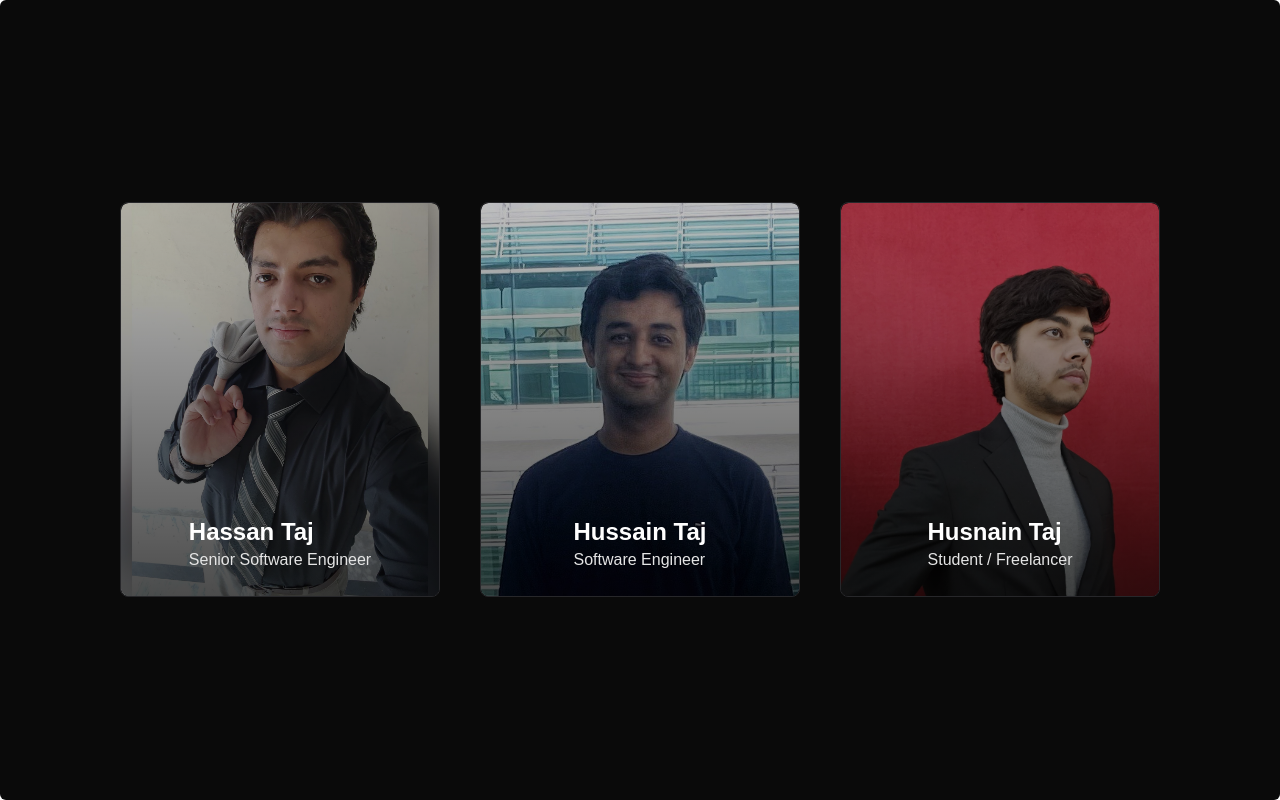
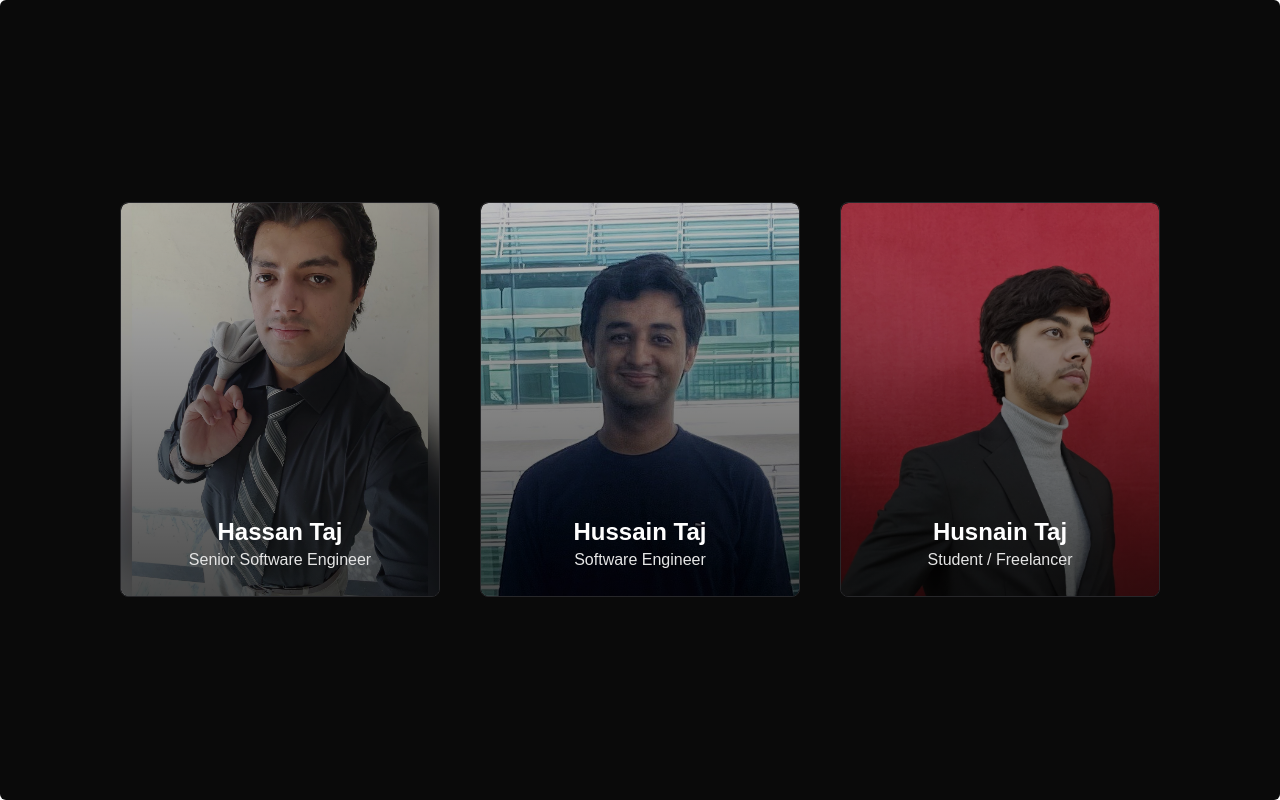
Before and after one commit to HussainTaj-W/taj.contact, a Next.js app: page / in a window 1280 px wide. Built offline with nearby package versions, Linux system fonts and the light colour scheme.

Commit message:
center text alignment for link details on larger screens

```diff
--- a/src/app/page.tsx
+++ b/src/app/page.tsx
@@ -22,7 +22,7 @@ export default function Home()
                             <div className="absolute inset-0 z-0 md:invisible bg-gradient-to-r from-black/95 via-black/75 to-black/25"></div>
 
 
-                            <div className="z-10">
+                            <div className="z-10 md:text-center">
                                 <p className="font-bold text-white text-2xl">{link.name}</p>
                                 <p className="font-normal text-base text-neutral-200">{link.title}</p>
                             </div>
```
